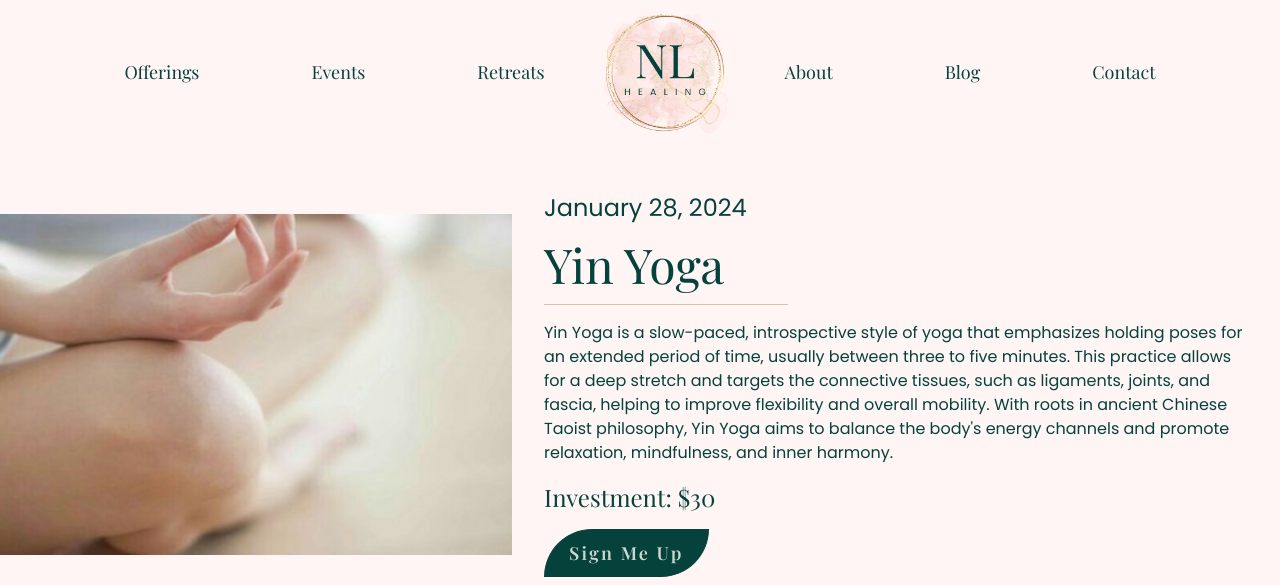
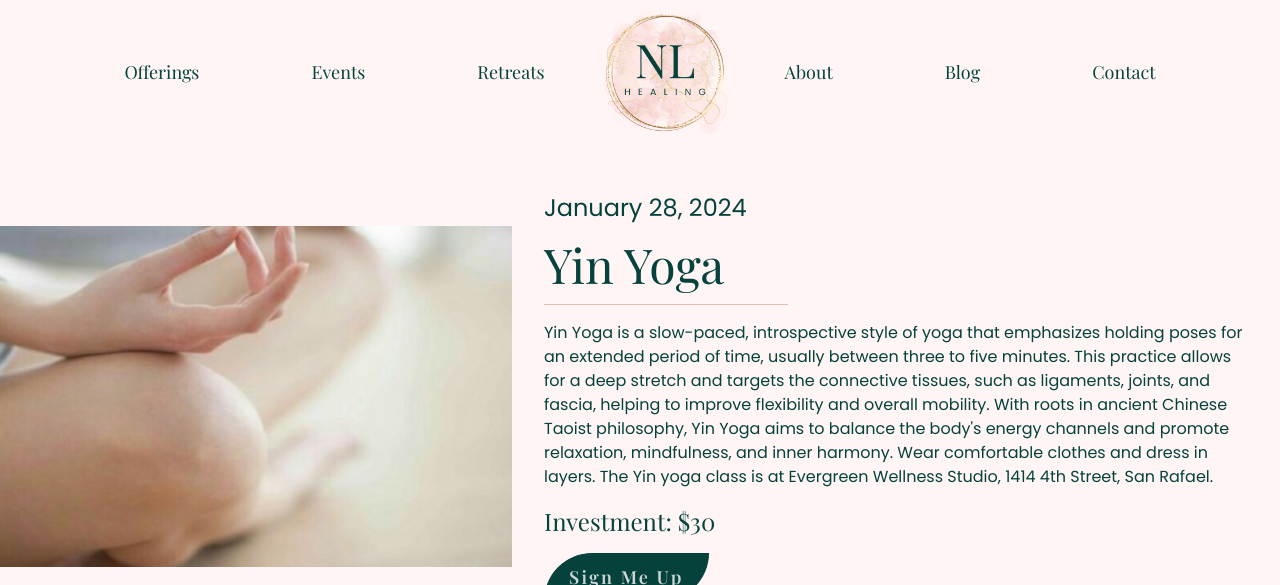
Before and after one commit to ViaSana/nl-healing, a Jekyll site: the page built from _events/event1.md, in a window 1280 px wide and 900 px high, cut to the strip 0-585 px from the top of the window. Built offline with Jekyll 4.4.1, drawn with Linux system fonts in a browser that asks for light colours; some web fonts are replaced; a style sheet for code colours, icons or effects is not loaded.

Commit message:
Updated 1 file via CloudCannon.

```diff
--- a/_events/event1.md
+++ b/_events/event1.md
@@ -10,7 +10,7 @@ location_details: >
   Located between Cafe del Soul and Burns Florist, take stairs up to the
   Evergreen Studio, street parking is available.
 cost: $30
-summary: ' Yin Yoga is a slow-paced, introspective style of yoga that emphasizes holding poses for an extended period of time, usually between three to five minutes. This practice allows for a deep stretch and targets the connective tissues, such as ligaments, joints, and fascia, helping to improve flexibility and overall mobility. With roots in ancient Chinese Taoist philosophy, Yin Yoga aims to balance the body''s energy channels and promote relaxation, mindfulness, and inner harmony.'
+summary: ' Yin Yoga is a slow-paced, introspective style of yoga that emphasizes holding poses for an extended period of time, usually between three to five minutes. This practice allows for a deep stretch and targets the connective tissues, such as ligaments, joints, and fascia, helping to improve flexibility and overall mobility. With roots in ancient Chinese Taoist philosophy, Yin Yoga aims to balance the body''s energy channels and promote relaxation, mindfulness, and inner harmony. Wear comfortable clothes and dress in layers.  The Yin yoga class is at Evergreen Wellness Studio, 1414 4th Street, San Rafael.'
 details: >-
   Wear comfortable clothes and dress in layers, all yoga props are available at
   the studio.
```
